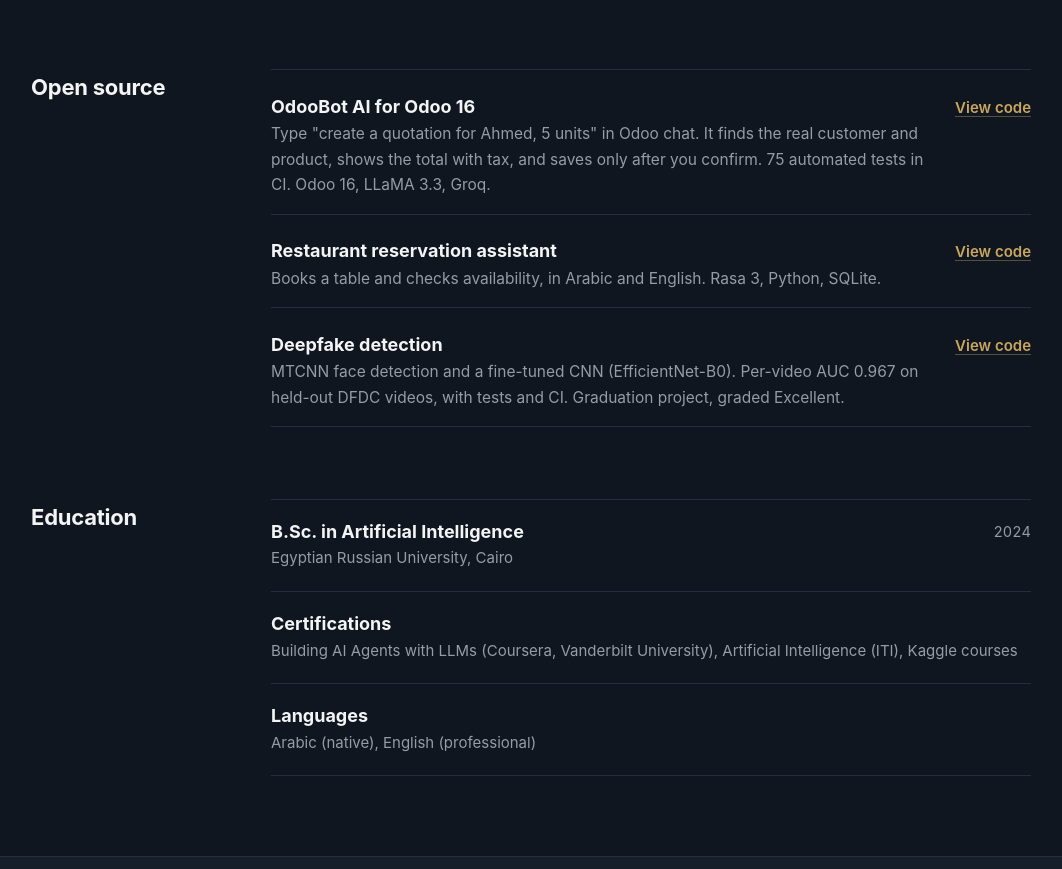
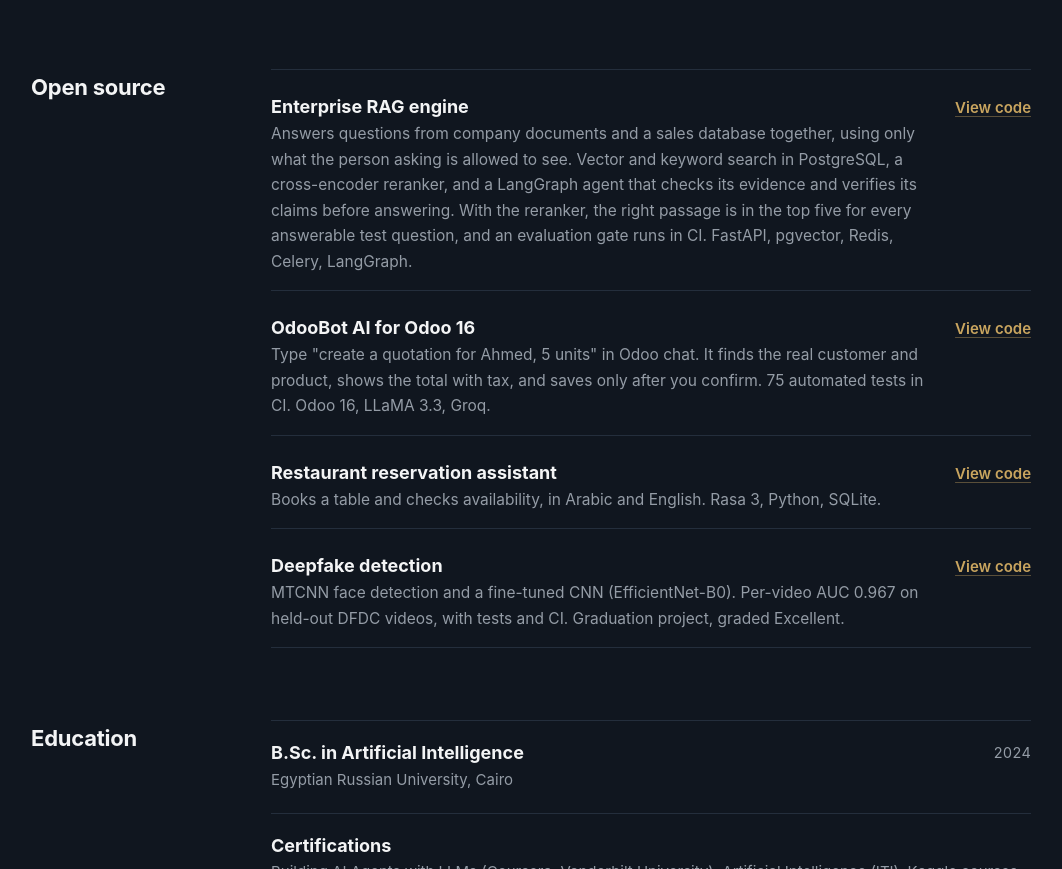
Before and after one commit to Marwankhater/marwankhater.github.io, a plain HTML site: page index.html in a window 1280 px wide. Shown: the part 4955-5824 px from the top of the page, without its empty margins (109-1171 px from the left). Drawn offline with Linux system fonts and the light colour scheme.

Commit message:
Enterprise RAG engine in open source, CVs updated

```diff
--- a/index.html
+++ b/index.html
@@ -305,6 +305,7 @@
     <h2 id="h-code">Open source</h2>
     <div class="body">
       <ul class="repos">
+        <li><div><h3>Enterprise RAG engine</h3><p>Answers questions from company documents and a sales database together, using only what the person asking is allowed to see. Vector and keyword search in PostgreSQL, a cross-encoder reranker, and a LangGraph agent that checks its evidence and verifies its claims before answering. With the reranker, the right passage is in the top five for every answerable test question, and an evaluation gate runs in CI. FastAPI, pgvector, Redis, Celery, LangGraph.</p></div><a class="go" href="https://github.com/Marwankhater/enterprise-rag-engine" rel="noopener">View code</a></li>
         <li><div><h3>OdooBot AI for Odoo 16</h3><p>Type "create a quotation for Ahmed, 5 units" in Odoo chat. It finds the real customer and product, shows the total with tax, and saves only after you confirm. 75 automated tests in CI. Odoo 16, LLaMA 3.3, Groq.</p></div><a class="go" href="https://github.com/Marwankhater/AI_bot_for_odoo16" rel="noopener">View code</a></li>
         <li><div><h3>Restaurant reservation assistant</h3><p>Books a table and checks availability, in Arabic and English. Rasa 3, Python, SQLite.</p></div><a class="go" href="https://github.com/Marwankhater/restaurant_Chatbot_assistant" rel="noopener">View code</a></li>
         <li><div><h3>Deepfake detection</h3><p>MTCNN face detection and a fine-tuned CNN (EfficientNet-B0). Per-video AUC 0.967 on held-out DFDC videos, with tests and CI. Graduation project, graded Excellent.</p></div><a class="go" href="https://github.com/Marwankhater/DEEP-FAKE-DETECTION" rel="noopener">View code</a></li>
```
Also changed, not shown: 2 other files.
